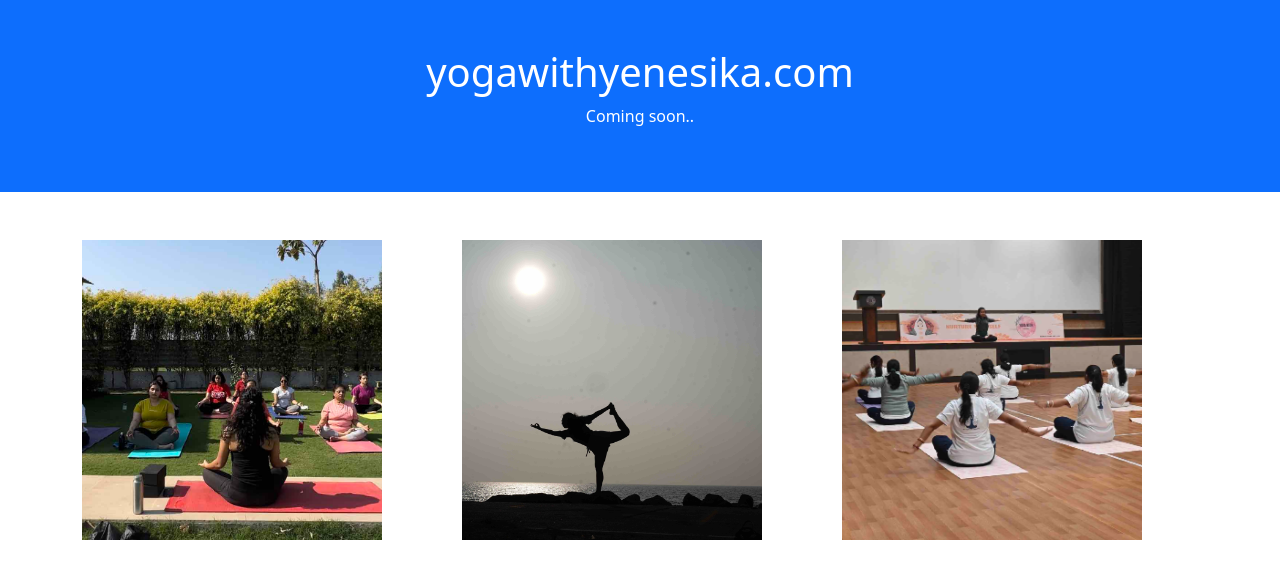
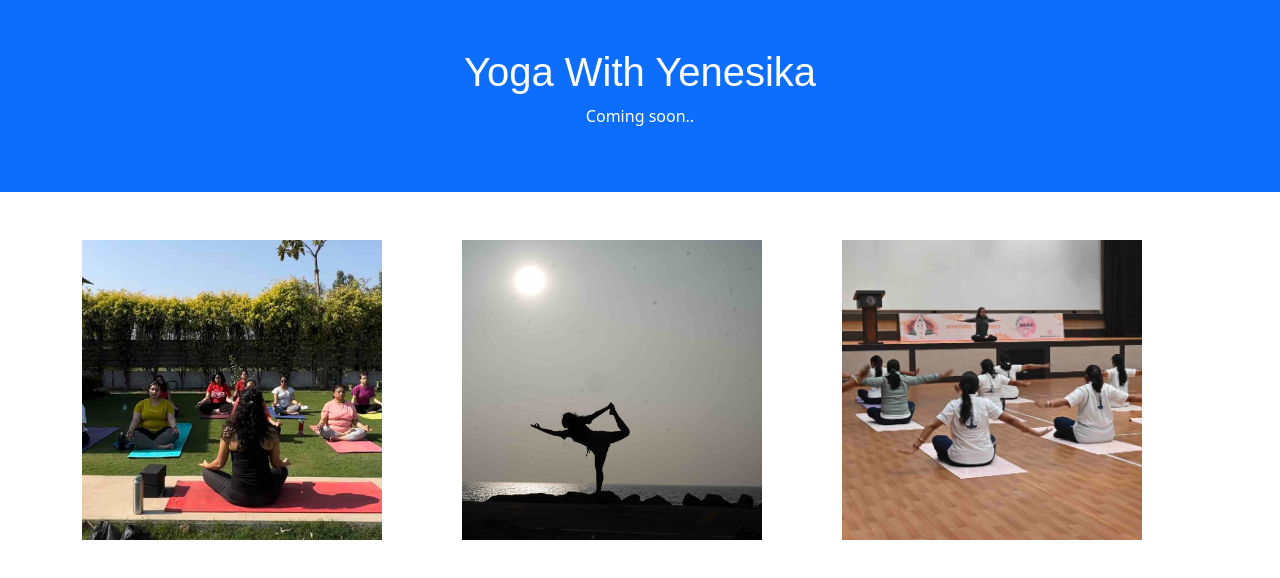
Before and after one commit to plentybytes/yogawithyenesika.com, a plain HTML site: page index.html in a window 1280 px wide. Drawn offline with nearby package versions, Linux system fonts and the light colour scheme.

Commit message:
Update index.html

```diff
--- a/index.html
+++ b/index.html
@@ -10,7 +10,7 @@
 <body>
 
 <div class="container-fluid p-5 bg-primary text-white text-center">
-  <h1>yogawithyenesika.com</h1>
+  <h1 style='font-family: fantasy;'>Yoga With Yenesika</h1>
   <p>Coming soon..</p>
 </div>
 
```
